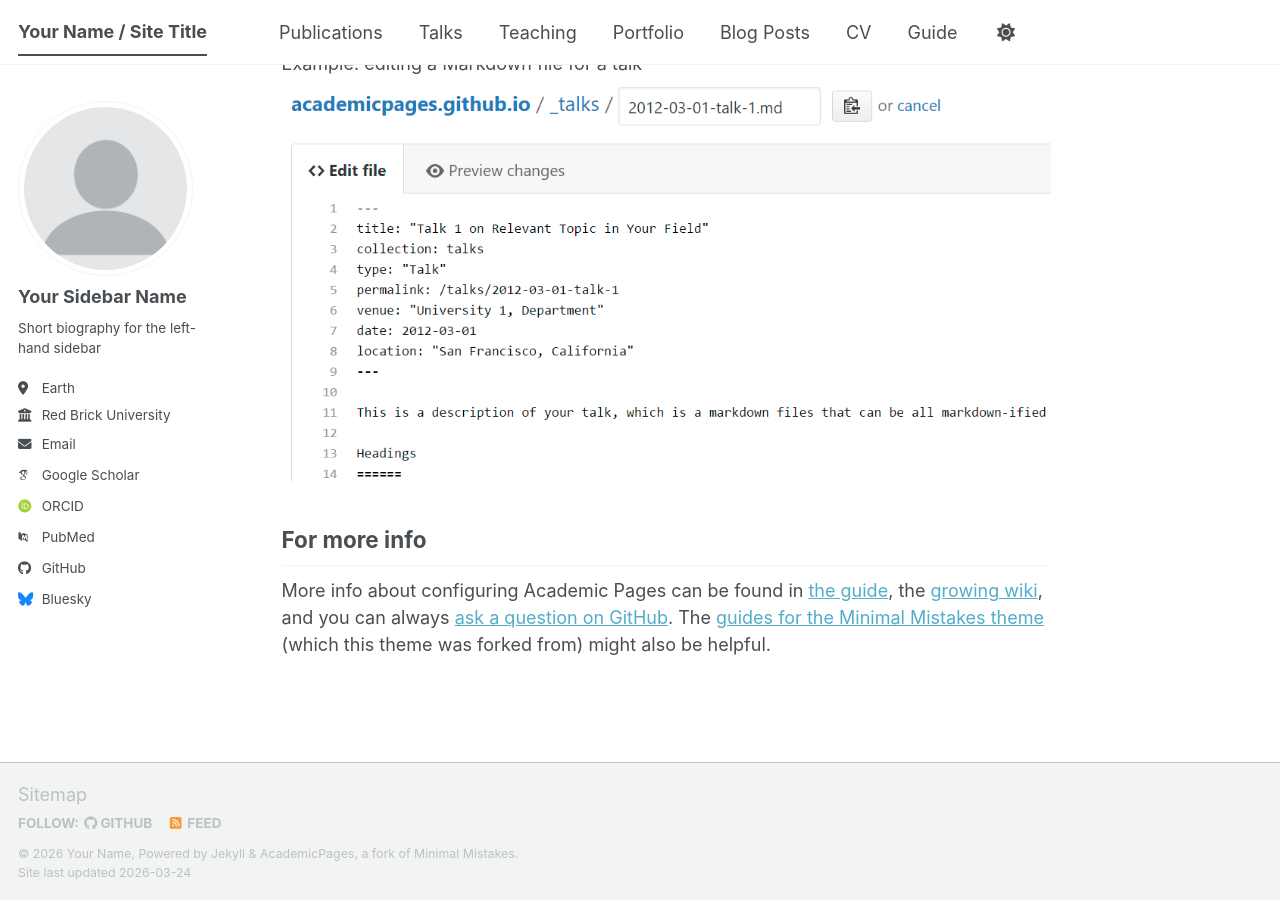
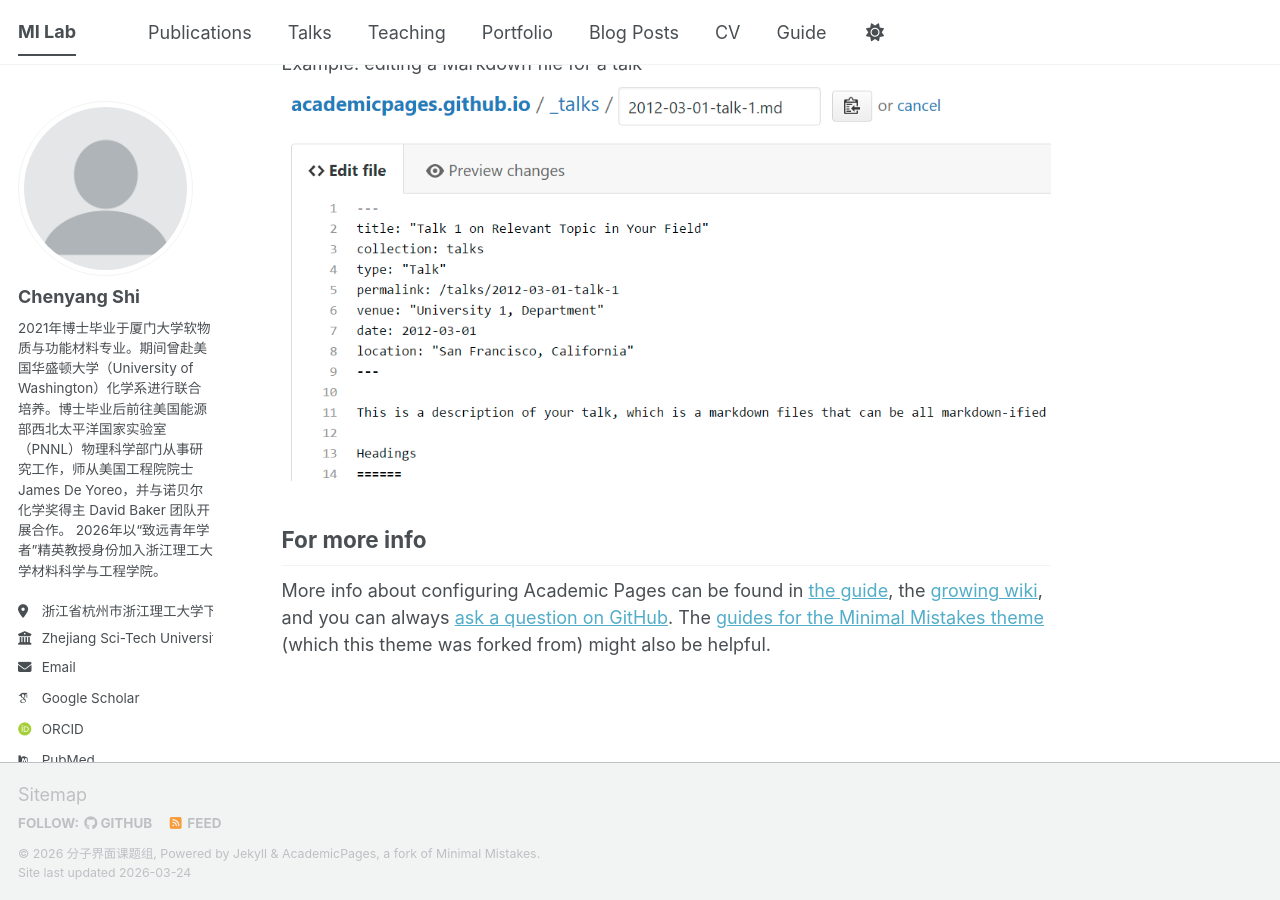
Before and after one commit to cyshiuw-max/SHI-Lab.github.io, a Jekyll site: the page built from _pages/about.md, in a window 1280 px wide and 900 px high, scrolled down 2720 px. Built offline with Jekyll 4.4.1, drawn with Linux system fonts in a browser that asks for light colours; some web fonts are replaced; a script bundle is joined from its source files by our own code; library files that are not in the unit come from our copies.

Commit message:
Update _config.yml

```diff
--- a/_config.yml
+++ b/_config.yml
@@ -9,10 +9,13 @@
 # Basic Site Settings
 locale                   : "en-US"
 site_theme               : "default" # The available themes options are "default", "air", "sunrise", "mint", "dirt" and "contrast"
-title                    : "Your Name / Site Title"
+title                    : "MI Lab"
 title_separator          : "-"
-name                     : &name "Your Name"
-description              : &description "Your Name's academic portfolio"   # Update this with a general description of your site, this is the default if not overridden by a page
+name                     : &name "分子界面课题组"
+description              : &description "本课题组致力于探索分子在微观界面的相互作用规律，并以此驱动新型材料与器件的开发：
+                                                          1.	界面驱动的分子组装与结构调控
+                                                          2.	软物质界面微环境与原位表征
+                                                          3.	生物电子器件与类脑信息存储"   # Update this with a general description of your site, this is the default if not overridden by a page
 url                      : https://academicpages.github.io # The base hostname & protocol for your site e.g. "https://[your GitHub username].github.io",
                                                            # or if you already have some other page hosted on Github then use "https://[your GitHub username].github.io/[Your Repo Name]"
 baseurl                  : "" # the subpath of your site, e.g. "/blog"
@@ -24,18 +27,19 @@ repository               : "academicpages/academicpages.github.io"
 author:
   # Biographic information
   avatar           : "profile.png"
-  name             : "Your Sidebar Name"
-  pronouns         : # example: "she/her"
-  bio              : "Short biography for the left-hand sidebar"
-  location         : "Earth"
-  employer         : "Red Brick University"
+  name             : "Chenyang Shi"
+  pronouns         : # example: "He"
+  bio              : "2021年博士毕业于厦门大学软物质与功能材料专业。期间曾赴美国华盛顿大学（University of Washington）化学系进行联合培养。博士毕业后前往美国能源部西北太平洋国家实验室（PNNL）物理科学部门从事研究工作，师从美国工程院院士 James De Yoreo，并与诺贝尔化学奖得主 David Baker 团队开展合作。
+2026年以“致远青年学者”精英教授身份加入浙江理工大学材料科学与工程学院。"
+  location         : "浙江省杭州市浙江理工大学下沙校区"
+  employer         : "Zhejiang Sci-Tech University"
   uri              : # URL
-  email            : "none@example.org"
+  email            : "cyshi@zstu.edu.cn"
 
   # Academic websites
-  academia         : # URL
+  academia         : #
   arxiv            : # URL - Update with the correct link to your profile
-  googlescholar    : "https://scholar.google.com/citations?user=PS_CX0AAAAAJ"
+  googlescholar    : "https://scholar.google.com/citations?user=k1DN5KIAAAAJ&hl=en"
   inspire-hep      : # URL
   impactstory      : # URL
   orcid            : "https://orcid.org/yourorcidurl"
```
